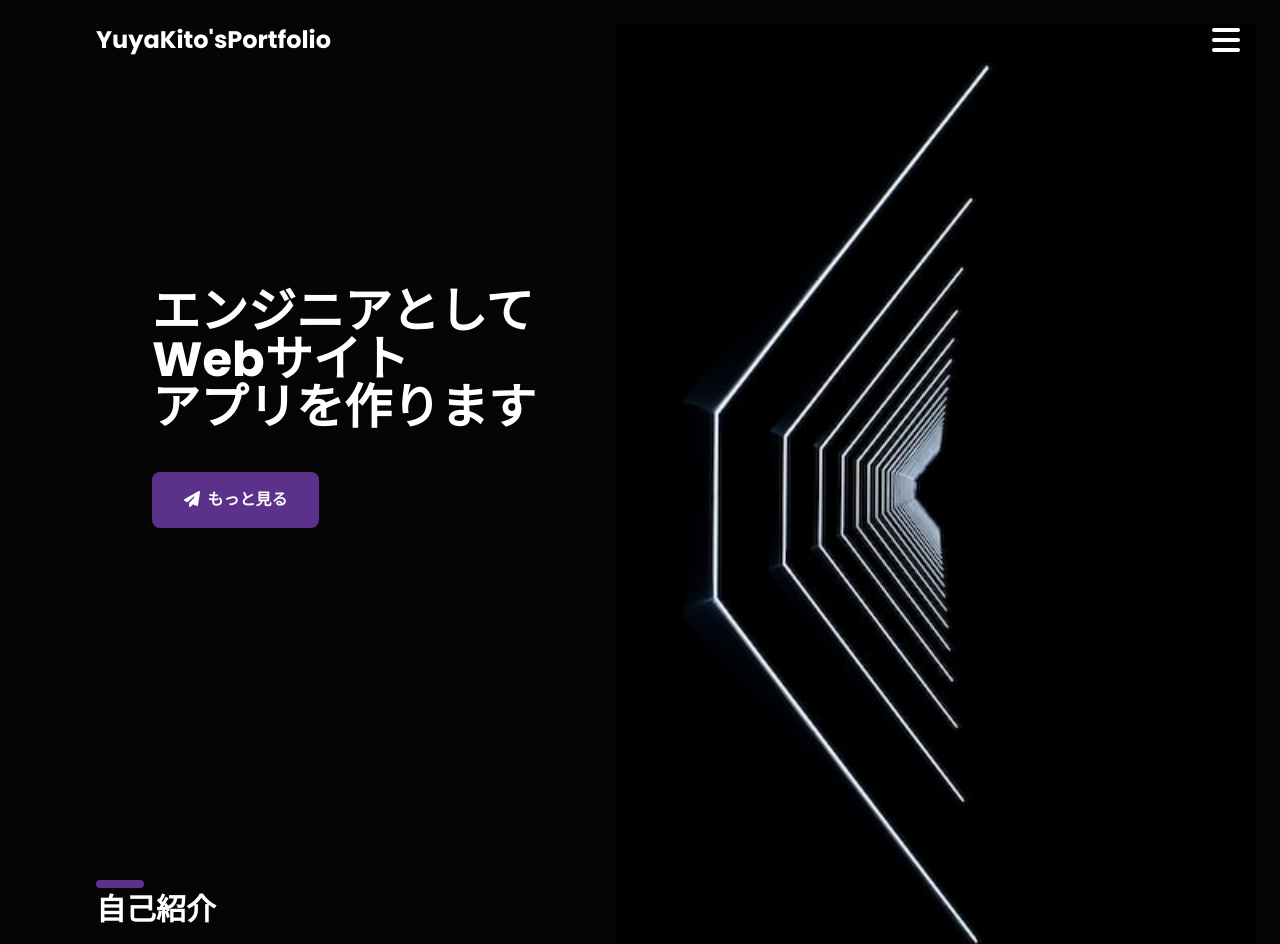
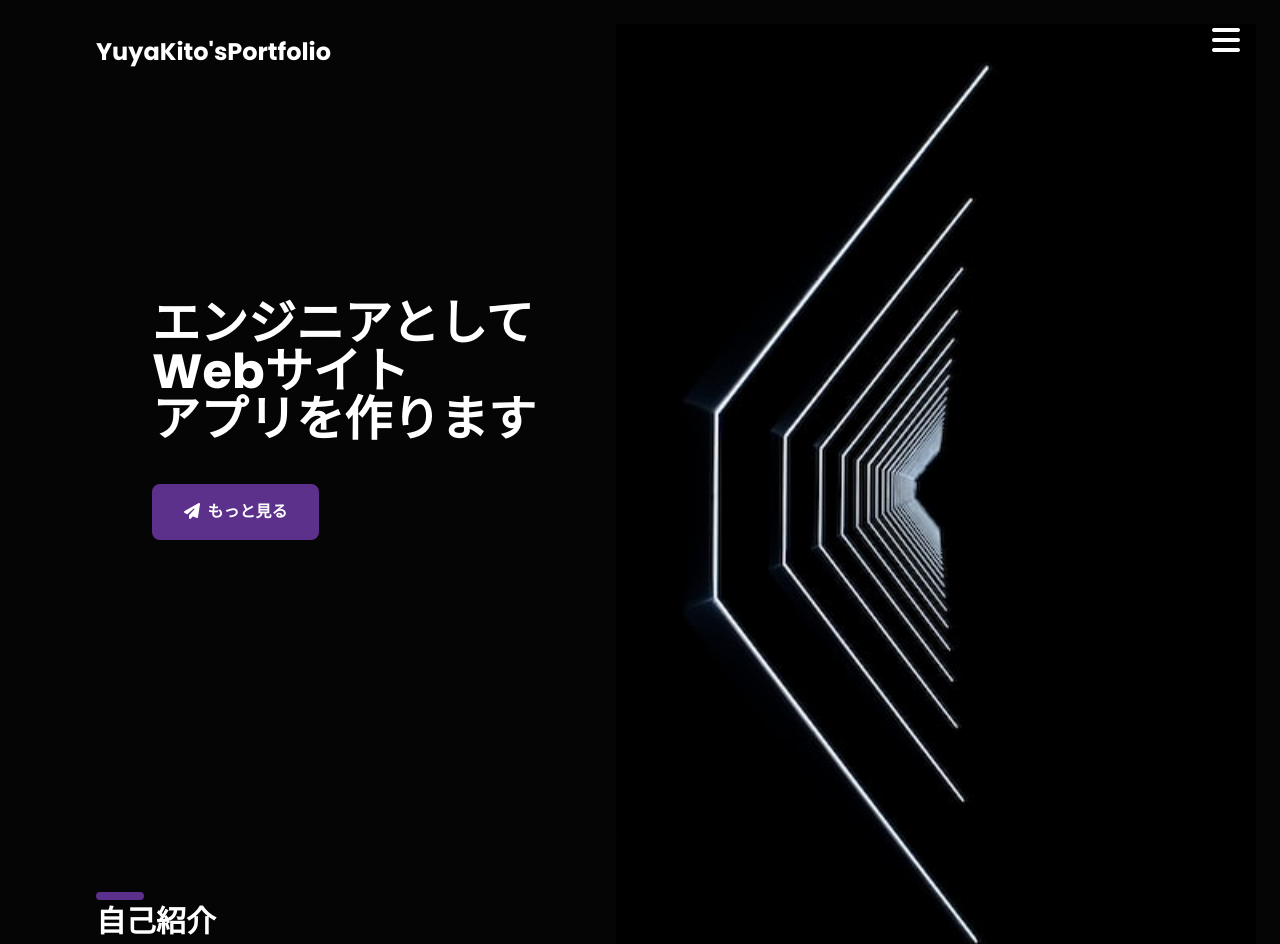
Before and after one commit to yuya526/portfolio_tailwindcss, a website: page index.html in a window 1280 px wide. Shown: the top 944 px of the page. Drawn offline with Linux system fonts and the light colour scheme.

Commit message:
Minor adjustment

```diff
--- a/index.html
+++ b/index.html
@@ -23,7 +23,7 @@
   <header class="py-6">
     <div class="flex justify-between items-center px-8 md:px-16 lg:px-24">
       <!-- タイトル -->
-      <a href="#home" class="text-2xl">YuyaKito'sPortfolio</a>
+      <a href="#home" class="text-lg sm:text-2xl mt-2 sm:mt-3">YuyaKito'sPortfolio</a>
 
       <!-- ハンバーガーメニュー -->
       <nav>
@@ -58,7 +58,7 @@
           </h1>
           <button class="px-8 py-4 bg-theme font-bold rounded-lg mt-10 hover:bg-purple-600 transition-all duration-300">
             <i class="fa-solid fa-paper-plane mr-1"></i>
-            <span>もっと見る</span>
+            <span><a href="#AboutMe">もっと見る</a></span>
           </button>
         </div>
         <img src="./src/images/square.jpeg" alt="image"
```
Also changed, not shown: dist/output.css.
